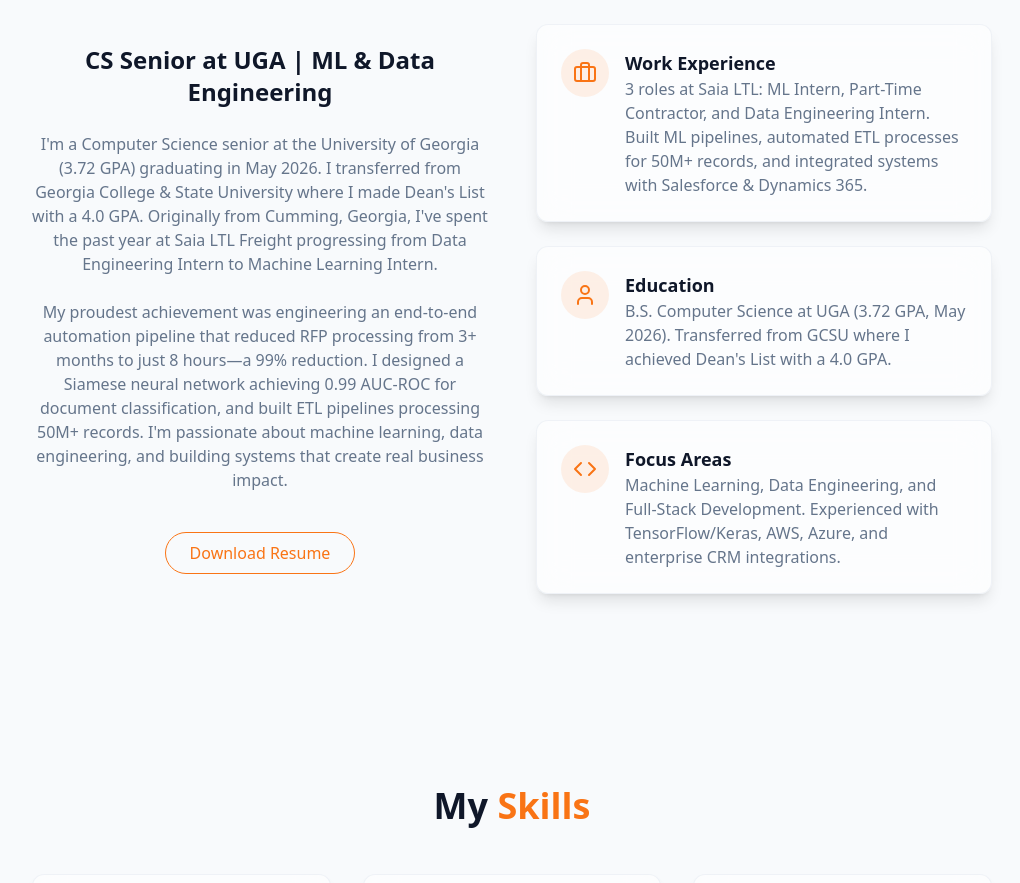
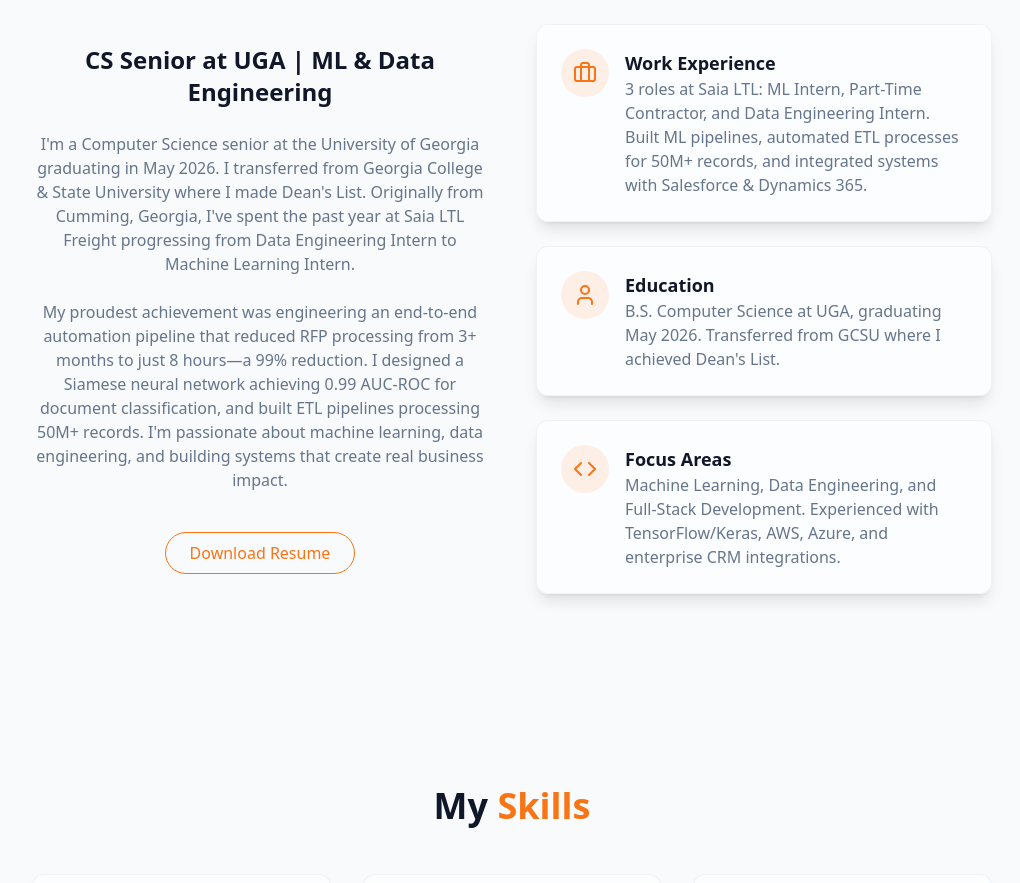
Before and after one commit to rpmeyer3/Parrot, a React (Vite) app: page / in a window 1280 px wide. Shown: the part 960-1843 px from the top of the page, without its empty margins (128-1148 px from the left). Built offline with nearby package versions, Linux system fonts and the light colour scheme.

Commit message:
Remove GPA details from About section
Omitted information from the About section and education details for a more general description of academic achievements.

```diff
--- a/src/components/AboutSection.jsx
+++ b/src/components/AboutSection.jsx
@@ -17,8 +17,8 @@ export const AboutSection = () => {
                         <div className="space-y-6">
                             <h3 className="text-2xl font-semibold">CS Senior at UGA | ML & Data Engineering</h3>
                     <p className="text-muted-foreground">
-                        I'm a Computer Science senior at the University of Georgia (3.72 GPA) graduating in May 2026.
-                        I transferred from Georgia College & State University where I made Dean's List with a 4.0 GPA.
+                        I'm a Computer Science senior at the University of Georgia graduating in May 2026.
+                        I transferred from Georgia College & State University where I made Dean's List.
                         Originally from Cumming, Georgia, I've spent the past year at Saia LTL Freight progressing from
                         Data Engineering Intern to Machine Learning Intern.
                     </p>
@@ -62,8 +62,8 @@ export const AboutSection = () => {
                                     <div className="text-left">
                                         <h4 className="font-semibold text-lg">Education</h4>
                                         <p className="text-muted-foreground">
-                                            B.S. Computer Science at UGA (3.72 GPA, May 2026).
-                                            Transferred from GCSU where I achieved Dean's List with a 4.0 GPA.
+                                            B.S. Computer Science at UGA, graduating May 2026.
+                                            Transferred from GCSU where I achieved Dean's List.
                                         </p>
                                     </div>
                                 </div>
```
